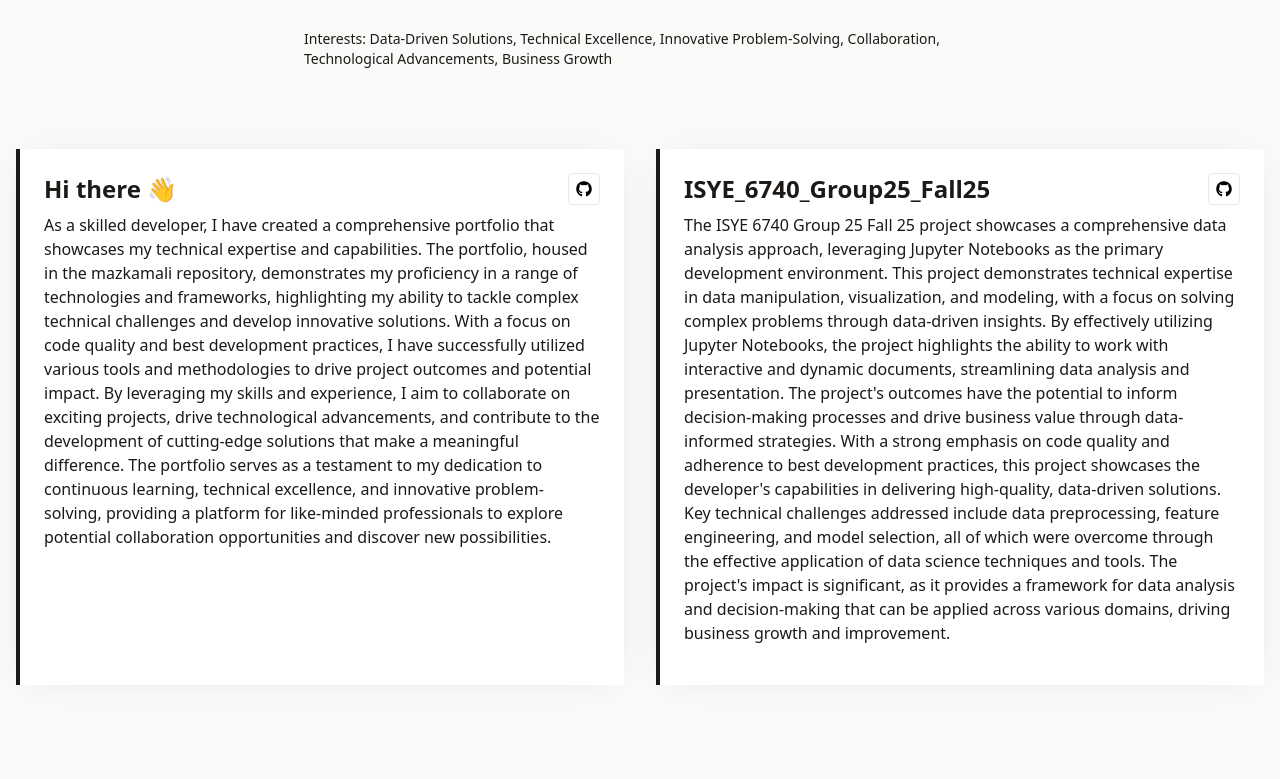
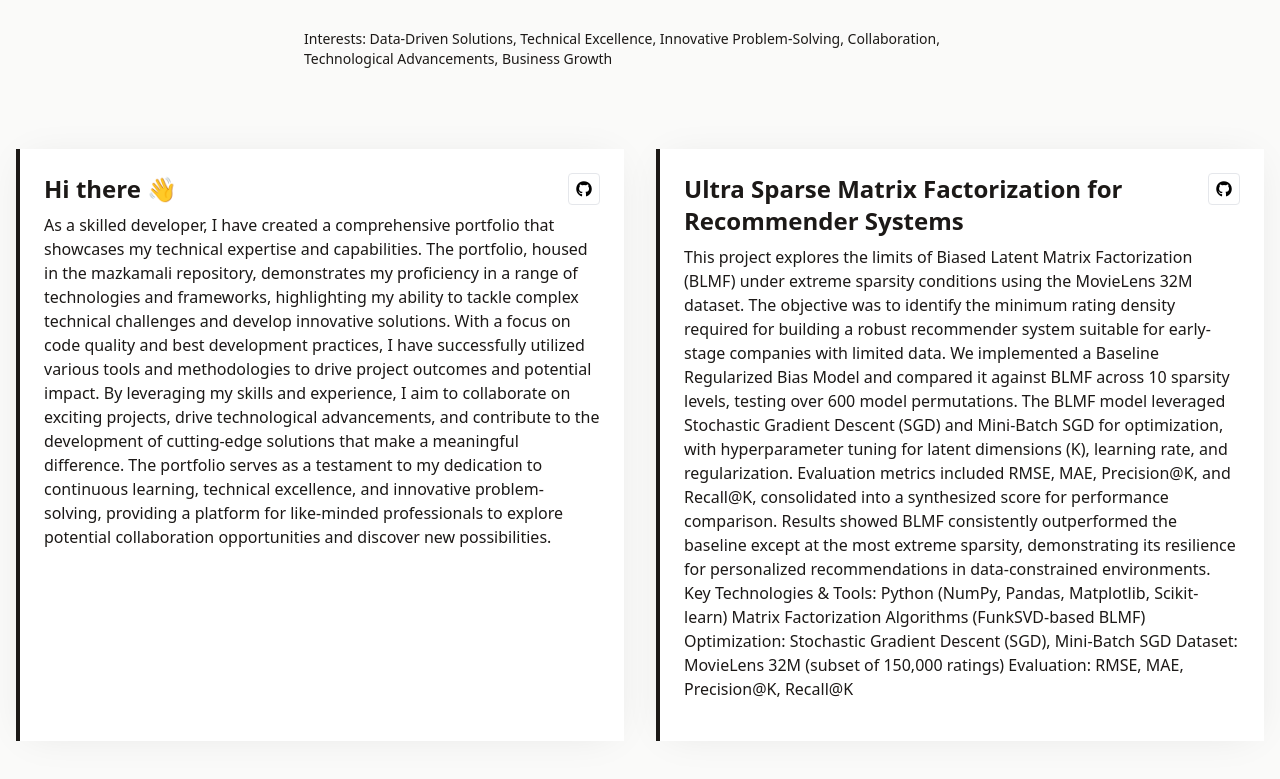
Before and after one commit to mazkamali/mazkamali.github.io, a plain HTML site: page portfolio.html in a window 1280 px wide. Shown: the part 569-1348 px from the top of the page. Drawn offline with nearby package versions, Linux system fonts and the light colour scheme.

Commit message:
Update portfolio page

```diff
--- a/portfolio.html
+++ b/portfolio.html
@@ -85,7 +85,7 @@
 
                     <article class="bg-white shadow-[0_2px_40px_-12px_rgba(0,0,0,0.1)] rounded-none border-l-4 border-stone-900 hover:shadow-[0_2px_40px_-8px_rgba(0,0,0,0.15)] transition-all p-6 relative card-shadow ">
                         <div class="flex justify-between items-start">
-                            <h2 class="text-2xl font-semibold mb-2 text-stone-900">ISYE_6740_Group25_Fall25</h2>
+                            <h2 class="text-2xl font-semibold mb-2 text-stone-900">Ultra Sparse Matrix Factorization for Recommender Systems</h2>
                             <div class="flex items-center gap-2">
 
                                 <a href="https://github.com/mazkamali/ISYE_6740_Group25_Fall25" class="icon-button border border-gray-200 bg-white" target="_blank" title="View on GitHub">
@@ -94,7 +94,14 @@
 
                             </div>
                         </div>
-                        <p class="text-stone-900 mb-4">The ISYE 6740 Group 25 Fall 25 project showcases a comprehensive data analysis approach, leveraging Jupyter Notebooks as the primary development environment. This project demonstrates technical expertise in data manipulation, visualization, and modeling, with a focus on solving complex problems through data-driven insights. By effectively utilizing Jupyter Notebooks, the project highlights the ability to work with interactive and dynamic documents, streamlining data analysis and presentation. The project&#039;s outcomes have the potential to inform decision-making processes and drive business value through data-informed strategies. With a strong emphasis on code quality and adherence to best development practices, this project showcases the developer&#039;s capabilities in delivering high-quality, data-driven solutions. Key technical challenges addressed include data preprocessing, feature engineering, and model selection, all of which were overcome through the effective application of data science techniques and tools. The project&#039;s impact is significant, as it provides a framework for data analysis and decision-making that can be applied across various domains, driving business growth and improvement.</p>
+                        <p class="text-stone-900 mb-4">This project explores the limits of Biased Latent Matrix Factorization (BLMF) under extreme sparsity conditions using the MovieLens 32M dataset. The objective was to identify the minimum rating density required for building a robust recommender system suitable for early-stage companies with limited data. We implemented a Baseline Regularized Bias Model and compared it against BLMF across 10 sparsity levels, testing over 600 model permutations. The BLMF model leveraged Stochastic Gradient Descent (SGD) and Mini-Batch SGD for optimization, with hyperparameter tuning for latent dimensions (K), learning rate, and regularization. Evaluation metrics included RMSE, MAE, Precision@K, and Recall@K, consolidated into a synthesized score for performance comparison. Results showed BLMF consistently outperformed the baseline except at the most extreme sparsity, demonstrating its resilience for personalized recommendations in data-constrained environments.
+Key Technologies &amp; Tools:
+
+Python (NumPy, Pandas, Matplotlib, Scikit-learn)
+Matrix Factorization Algorithms (FunkSVD-based BLMF)
+Optimization: Stochastic Gradient Descent (SGD), Mini-Batch SGD
+Dataset: MovieLens 32M (subset of 150,000 ratings)
+Evaluation: RMSE, MAE, Precision@K, Recall@K</p>
                         <div class="flex gap-2 flex-wrap">
 
                         </div>
```
